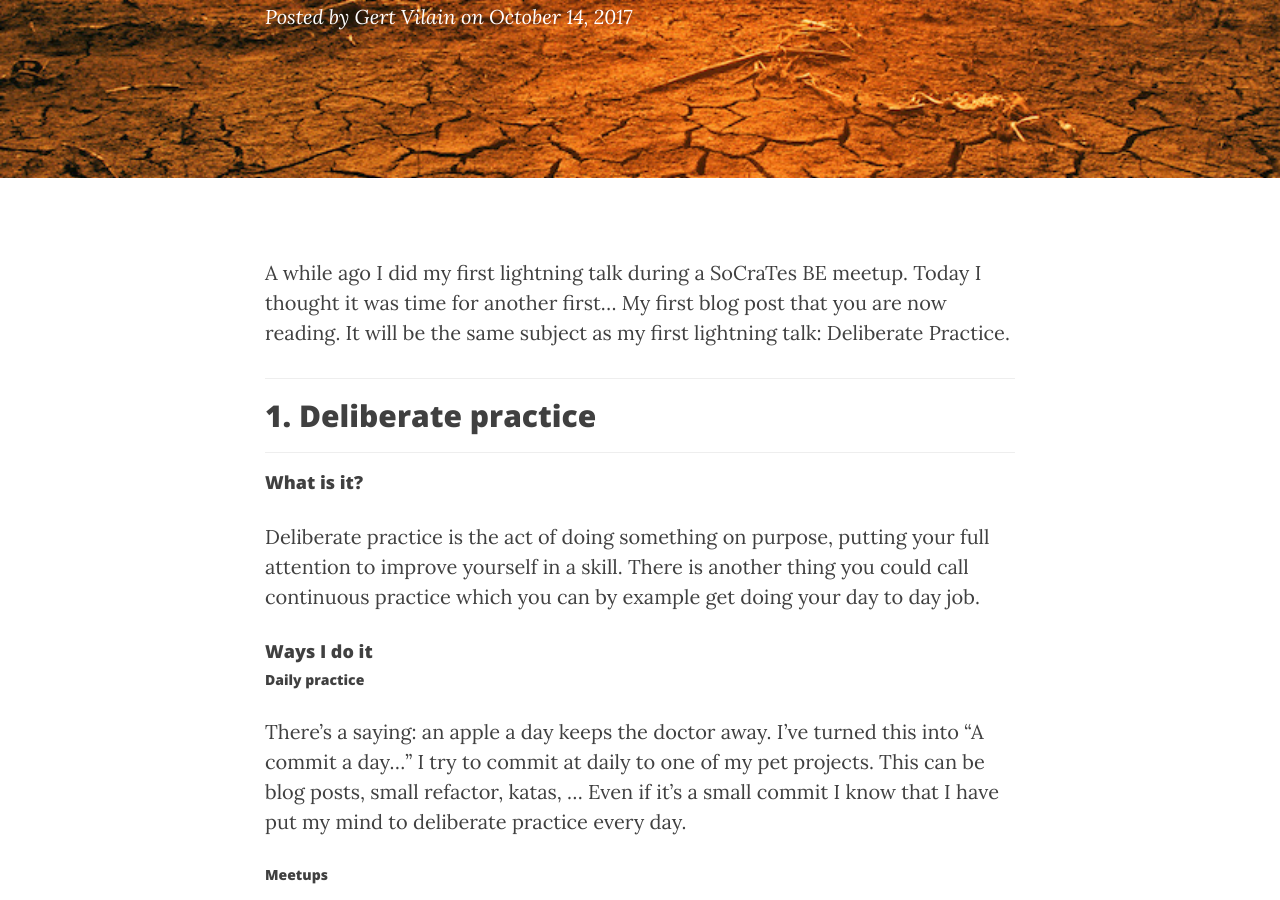
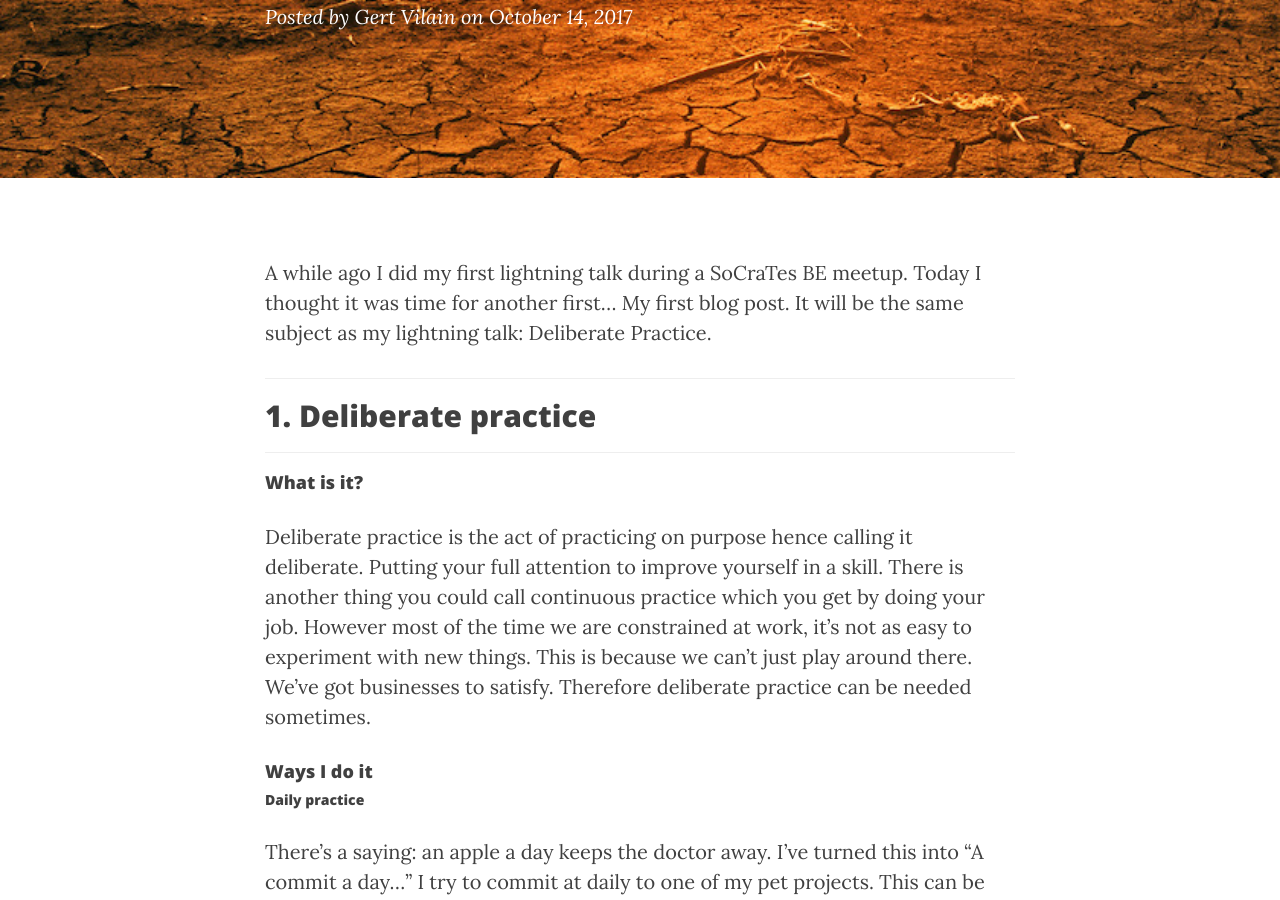
Before and after one commit to tripledio/tripledio.github.io, a Jekyll site: the page built from _posts/2017-10-14-Deliberate-Practice.md, in a window 1280 px wide and 900 px high, scrolled down 235 px. Built offline with Jekyll 4.4.1, drawn with Linux system fonts in a browser that asks for light colours; nearby versions of some CDN libraries.

Commit message:
Rewording

```diff
--- a/_posts/2017-10-14-Deliberate-Practice.md
+++ b/_posts/2017-10-14-Deliberate-Practice.md
@@ -8,7 +8,7 @@ excerpt: A blog post about what deliberate practice is and how I do it
 ---
 
 A while ago I did my first lightning talk during a SoCraTes BE meetup. Today I thought it was time for another first...
-My first blog post that you are now reading. It will be the same subject as my first lightning talk: Deliberate Practice.
+My first blog post. It will be the same subject as my lightning talk: Deliberate Practice.
 
 ---
 
@@ -18,8 +18,9 @@ My first blog post that you are now reading. It will be the same subject as my f
 
 #### What is it? <a id="1.a"/>
 
-Deliberate practice is the act of doing something on purpose, putting your full attention to improve yourself in a skill.
-There is another thing you could call continuous practice which you can by example get doing your day to day job.
+Deliberate practice is the act of practicing on purpose hence calling it deliberate. Putting your full attention to improve yourself in a skill.
+There is another thing you could call continuous practice which you get by doing your job. However most of the time we are constrained at work, it's not as easy to experiment with new things.
+This is because we can't just play around there. We've got businesses to satisfy. Therefore deliberate practice can be needed sometimes.
 
 #### Ways I do it <a id="1.b"/>
 
```
